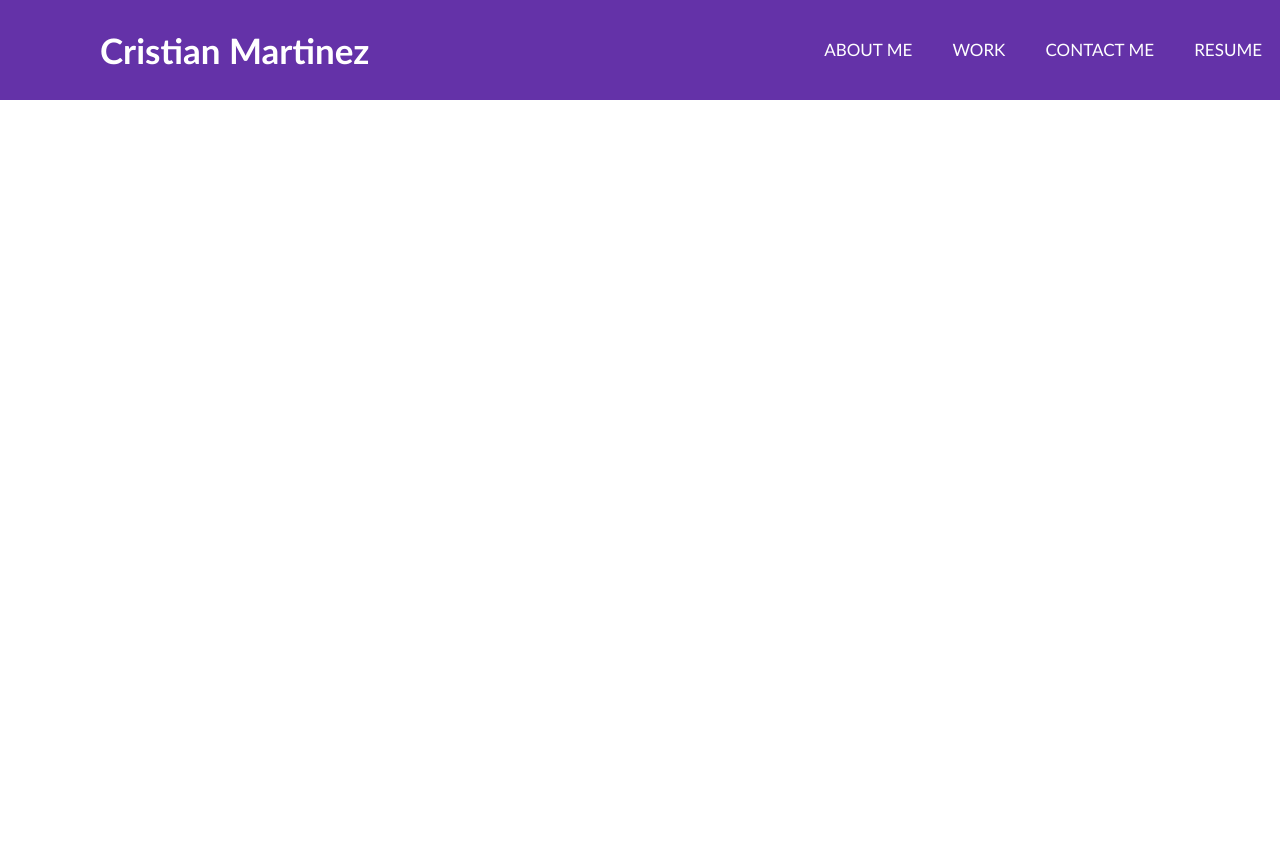
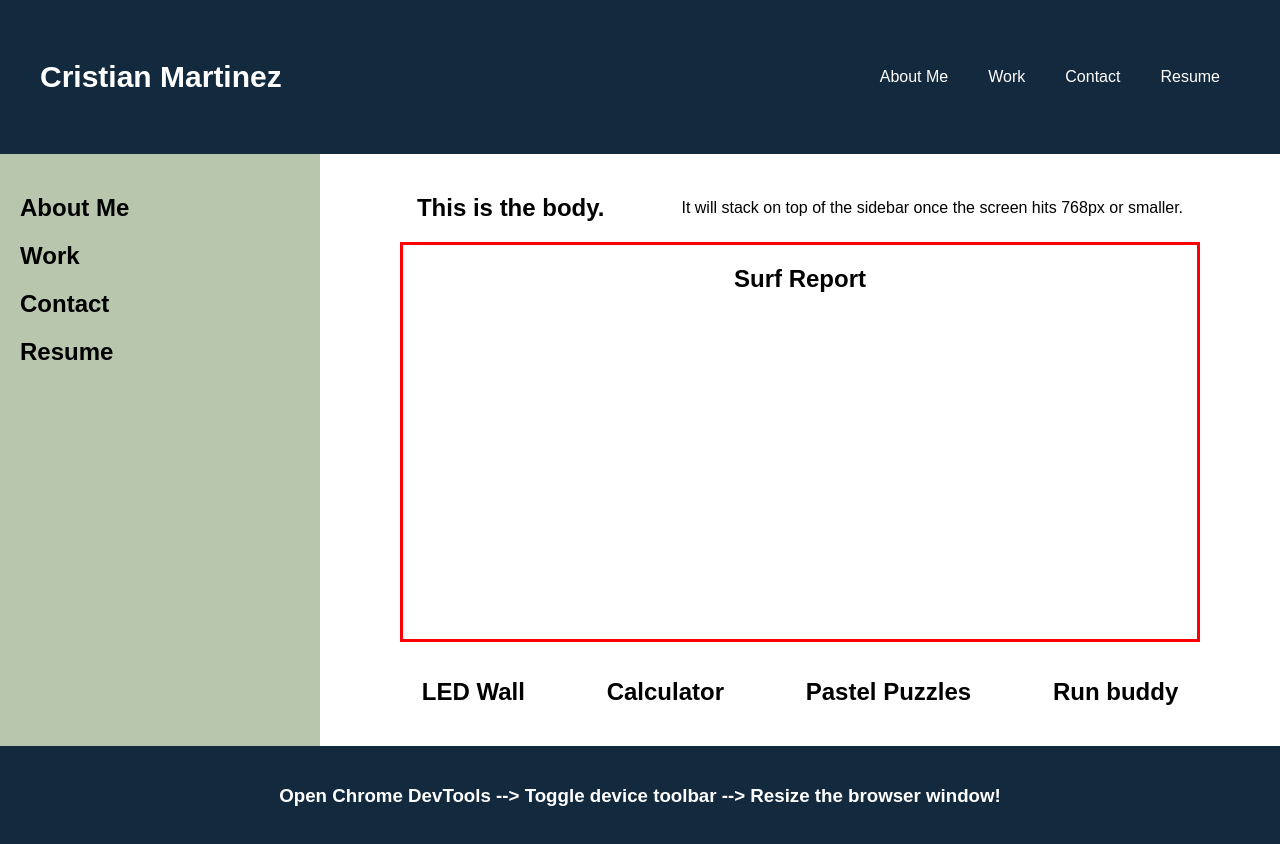
Before and after one commit to Lilhomie42/urban-meme, a plain HTML site: page index.html in a window 1280 px wide. Before the commit the page ends 800 px from the top, so only its background shows below. Drawn offline with Linux system fonts and the light colour scheme.

Commit message:
portfolio test

```diff
--- a/assets/style.css
+++ b/assets/style.css
@@ -1,127 +1,146 @@
 * {
     box-sizing: border-box;
-    padding: 0;
-    margin: 0;
-    list-style: none;
+
 
 }
 
-/* h1 {
-    border: 5px solid black;
-    background-color: #6432a8;
-    color: #ffffff;
-    padding: 20px;
-    margin-right: 33.5em;
-    display: inline-block;
-    margin-left: 10px;
+body {
+    font-family: Arial;
+    margin: 0;
+  }
+
+  header {
+    padding: 40px;
     text-align: center;
-    margin-top: 10px;
-    margin-bottom: 5px;
-    padding: 7px;
+    background: #13293d;
+    display: flex;
+    flex-direction: row;
+    justify-content: space-between;
+    align-items: center;
+
+
+  }
 
 
 
 
-} */
+h1 {
+    color: #ffffff;
+    font-size: 30px;
+}
 
-/* .header {
-    background-color: #9999ff;
-    border: 4px solid violet;
-    display: inline-flex;
-    height: 80px;
-    width: 100%;
+  nav {
+    display: flex;
+    flex-flow: row wrap;
+    justify-content: flex-end;
 
-} */
-
-/* nav ul {
-    list-style: none;
-    display: inline-flex;
-    flex-wrap: wrap;
-    flex-direction: row;
-    margin-right: 1em;
-    font-size: 16px;
-
-} */
-
-/* header ul {
-    margin:  9.96px  10px 9.96px;
-    border-bottom: 5px solid #3333cc;
-    display: inline-flex;
-    list-style: none;
 
   }
 
-header li {
-    margin: 10px;
-    border-bottom: 5px solid #3333cc;
-
-} */
-body{
-    font-family: 'Trebuchet MS', 'Lucida Sans Unicode', 'Lucida Grande', 'Lucida Sans', Arial, sans-serif;
-}
-
-nav {
-    background: #6432a8;
-    height: 100px;
-    width: 100%;
-}
-
-label.name {
+  nav a {
     color: #ffffff;
-    font-size: 35px;
-    line-height: 100px;
-    padding: 0 100px;
-    font-weight: bold;
+    padding: 14px 20px;
+    text-decoration: none;
+    text-align: center;
 
   }
 
-nav ul {
-    float: right;
-    /* margin-right: 20px;*/
+  main {
+    display: flex;
+    flex-wrap: wrap;
   }
 
-nav ul li {
-    display: inline-block;
-    line-height: 100px;
-    margin: 0 5px;
+  aside {
+    flex: 1;
+    background-color: #b9c6ae;
+    padding: 20px;
   }
 
-nav ul li a {
-    color: #ffffff;
-    font-size: 17px;
-    padding: 7px 13px;
-    border-radius: 4px;
-    text-transform: uppercase;
+  section {
+    flex: 3;
+    background-color: #fff;
+    padding: 20px;
+    text-align: center;
+    flex-direction: column;
+    align-items: center;
   }
 
-nav a {
-    text-decoration: none;
-
+  .sample-img {
+    width: auto;
+    padding: 20px;
+    height: 200px;
+    border: 1px solid black;
   }
 
-a:hover {
-    background-color: #6666ff;
-
+  footer {
+    padding: 20px;
+    text-align: center;
+    background: #13293d;
+    color: #fff;
   }
 
-/* @media  screen and (max-width= 938px) {
+  div {
+    /* justify-content: center;
+    flex-direction: column; */
+    align-items: center;
+    flex-flow: row wrap;
+  }
+
+    /* .work {
+        display: flex;
+        justify-content: center;
+        flex-flow: column wrap;
+        border: 4px solid black;
+    }   */
+
+    .small-size {
+        /* border: 3px solid blue;
+        height: 10em;
+        width: 350px;
+        display: flex;
+        flex-wrap: wrap;
+        margin: 3em 30px 1em;
+        flex-direction: row;
+        justify-content: center; */
+        display: grid;
+        place-items: center;
+    }
+
+    .large-size {
+        border: 3px solid red;
+        height: 25em;
+        width: 50em;
+        margin: 0em 60px 1em;
+    }
+
+/* .work {
+    justify-content: flex-end;
+    display: flex;
+    flex-direction: column;
+    align-items: center; */
+
+main section {
+    display: flex;
+    justify-content: space-evenly;
+    flex-flow: inherit;
+}
+  @media screen and (max-width: 768px) {
+    /* Use flex-direction to stack the navbar, sidebar, and body */
+    main,
     nav {
-    background: #6432a8;
-    height: 100px;
-    width: 100%;
-} */
-
-@media screen and (max-width: 937px) {
-
-    /* Change the header color */
-    ul {
-      background-color: #6432a8;
-      display: inline-block;
-      padding: 0px 220px 0px 300px;
-      margin: 0%;
+      flex-direction: column;
     }
-    .name {
-        padding: auto;
-        text-align: center;
+    /* Make the sidebar stack below the body */
+    aside {
+      order: 2;
+    }
+    /* Change the header background */
+    header {
+      background: #772014;
+    }
+    /* Change the navbar and footer background */
+    nav,
+    footer {
+      background-color: #bb8588;
     }
   }
--- /dev/null
+++ b/assets/style2.css
@@ -0,0 +1,100 @@
+* {
+    box-sizing: border-box;
+    margin: 0;
+    padding: 0;
+    background-color: #24252a;
+
+}
+
+body {
+    height: 1000px;
+    width: auto;
+}
+
+
+li, a {
+    font-family: 'Lucida Sans', 'Lucida Sans Regular', 'Lucida Grande', 'Lucida Sans Unicode', Geneva, Verdana, sans-serif;
+    font-weight: 500;
+    font-size: 16px;
+    color: #ffffff;
+    text-decoration: none;
+}
+
+header {
+    display: flex;
+    justify-content: flex-end;
+    align-items: center;
+    padding: 30px 10%;
+
+
+}
+
+header, nav, ul, li, a {
+    background-color: #A64DE3;
+}
+
+h1 {
+    color: #ffffff;
+    margin-right: auto;
+    background-color: #A388E1;
+    padding: 10px;
+    border-radius: 10px;
+}
+
+ul {
+    cursor: pointer;
+}
+
+nav {
+    list-style: none;
+
+}
+
+nav li {
+    display: inline-block;
+    padding: 0px 20px;
+
+}
+
+nav li a:hover {
+    color: lightblue;
+
+}
+aside{
+    flex: 1;
+    color: #A64DE3;
+    padding: 20px;
+  }
+
+  main{
+    display: flex;
+    flex-wrap: wrap;
+  }
+
+  section {
+    flex: 3;
+    color: #ffffff;
+    padding: 20px;
+    text-align: center;
+    flex-direction: column;
+    align-items: center;
+    margin: 20px;
+    display: inline;
+  }
+.projects {
+    border: 3px solid blue;
+    padding: 20px;
+    background-color: #ffffff;
+    height: 200px;
+    width: auto;
+}
+.info {
+
+}
+
+@media screen and (max-width: 768px) {
+     h1, nav {
+        align-items: center;
+        flex-direction: column;
+    }
+}
--- a/index.html
+++ b/index.html
@@ -7,47 +7,98 @@
     <link rel="stylesheet" href="./assets/style.css">
     <title>Lil Homie Portfolio</title>
 </head>
+
 <body>
 <header>
 
-            <nav class="head">
-                <label class="name">Cristian Martinez</label>
-                <ul>
-                    <li>
-                        <a href="#" class="active">About Me</a>
-                    </li>
-                    <li>
+    <h1>Cristian  Martinez</h1>
+        <nav>
+            <a href="#">About Me</a>
             <a href="#">Work</a>
-                    </li>
-                    <li>
-                        <a href="#">Contact Me</a>
-                    </li>
-                    <li>
+            <a href="#">Contact</a>
             <a href="#">Resume</a>
-                    </li>
-                </ul>
         </nav>
-
 </header>
 
-        <!--ABOUT ME-->
+  <main id="main">
+    <aside>
+      <h2>About Me</h2>
+
+      <h2>Work</h2>
+      <h2>Contact</h2>
+      <h2>Resume</h2>
+    </aside>
 
     <section>
-
+      <h2>This is the body.</h2>
+      <!-- <img class="sample-img" src="https://picsum.photos/id/56/200/300"> -->
+      <p>
+        It will stack on top of the sidebar once the screen hits 768px or
+        smaller.
+      </p>
+      <div class="large-size">
+        <h2>Surf Report</h2>
+    </div>
+    <div class="small-size">
+        <h2>LED Wall</h2>
+    </div>
+    <div class="small-size">
+        <h2>Calculator</h2>
+    </div>
+    <div class="small-size">
+        <h2>Pastel Puzzles</h2>
+    </div>
+    <div class="small-size">
+        <h2>Run buddy</h2>
+    </div>
     </section>
 
-        <!--WORK-->
-
-    <main>
+    <!-- <section class="work">
+        <div class="large-size">
+            <h2>Surf Report</h2>
+        </div>
+        <div class="small-size">
+            <h2>LED Wall</h2>
+        </div>
+        <div class="small-size">
+            <h2>Calculator</h2>
+        </div>
+        <div class="small-size">
+            <h2>Pastel Puzzles</h2>
+        </div>
+        <div class="small-size">
+            <h2>Run buddy</h2>
+        </div>
+    </section> -->
 
   </main>
 
-        <!--CONTACT ME-->
+
+<!--
+    <section class="work">
+        <div class="large-size">
+            <h2>Surf Report</h2>
+        </div>
+        <div class="small-size">
+            <h2>LED Wall</h2>
+        </div>
+        <div class="small-size">
+            <h2>Calculator</h2>
+        </div>
+        <div class="small-size">
+            <h2>Pastel Puzzles</h2>
+        </div>
+        <div class="small-size">
+            <h2>Run buddy</h2>
+        </div>
+    </section>  -->
+
 
   <footer>
-
+    <h3>
+      Open Chrome DevTools --> Toggle device toolbar --> Resize the browser
+      window!
+    </h3>
   </footer>
-
-
 </body>
 </html>
```
Also changed, not shown: index2.html (added, +48 -0 lines). Lines whose indentation alone changed are shown as unchanged.
